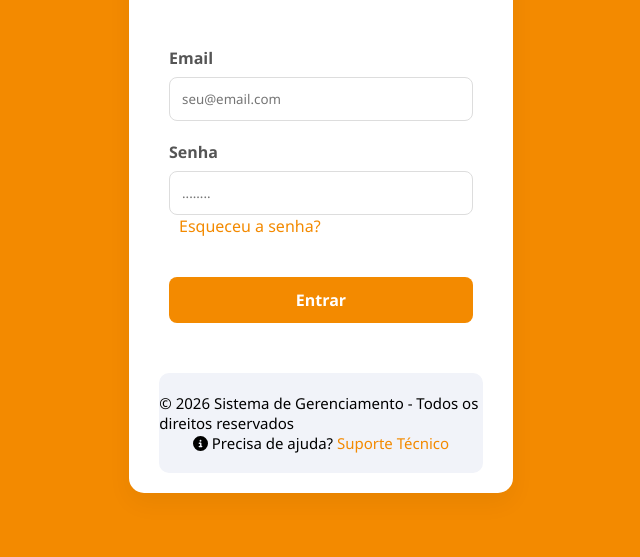
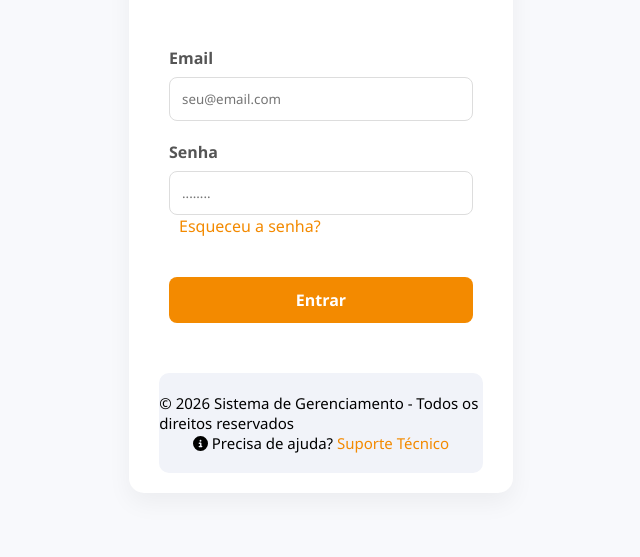
Before and after one commit to GeovanaEduarda/sistema_de_gestao_cardapio_inteligente, a plain HTML site: page index.html in a window 1280 px wide. Shown: the part 243-800 px from the top of the page, without its empty margins (319-959 px from the left). Drawn offline with Linux system fonts and the light colour scheme.

Commit message:
desfazendo as alterações do commit test

```diff
--- a/assets/css/style.css
+++ b/assets/css/style.css
@@ -27,7 +27,7 @@
 body{
     display: flex;
     min-height: 100vh;
-    background-color: var(--cor-principal);
+    background-color: var(--cor-fundo);
     height: 100%;
     /* margin: 0;
     overflow: hidden; */
```
